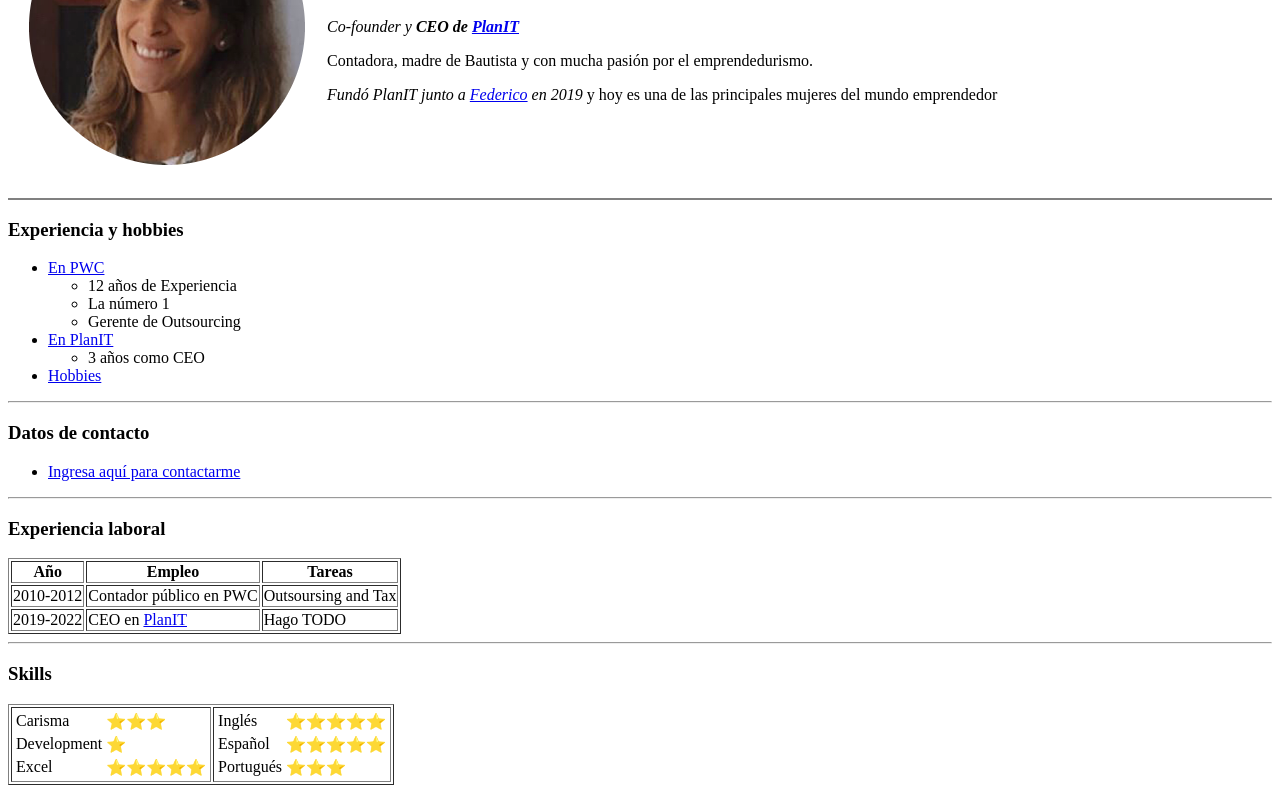
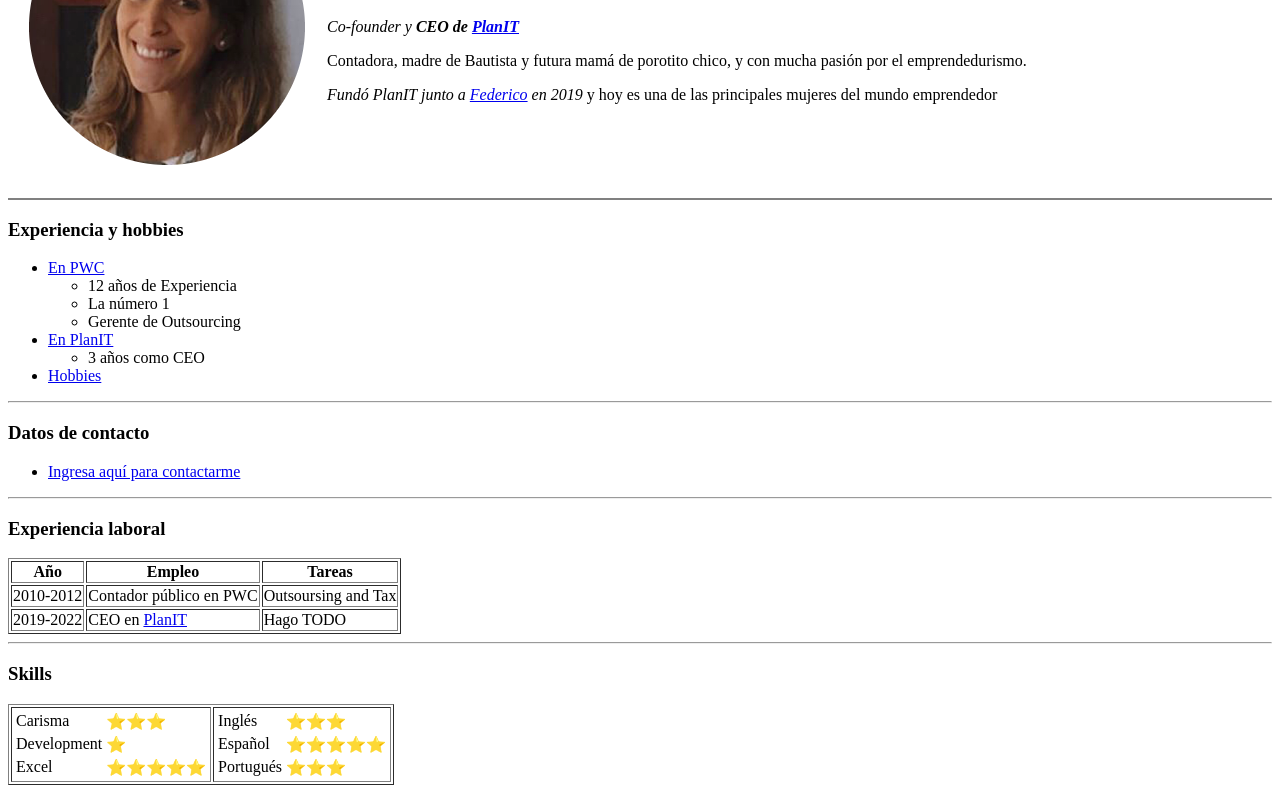
Before and after one commit to federicodev87/CV-Flo, a plain HTML site: page index.html in a window 1280 px wide. Shown: the part 140-933 px from the top of the page. Drawn offline with Linux system fonts and the light colour scheme.

Commit message:
Update index.html

```diff
--- a/index.html
+++ b/index.html
@@ -13,7 +13,7 @@
       <td>
         <h1>Florencia Kalfaian</h1>
         <p><i>Co-founder y <strong>CEO de <a href="https://www.planit.com.uy/">PlanIT</a></strong></i></p>
-        <p>Contadora, madre de Bautista y con mucha pasión por el emprendedurismo.</p>
+        <p>Contadora, madre de Bautista y futura mamá de porotito chico, y con mucha pasión por el emprendedurismo.</p>
         <p><em>Fundó PlanIT junto a <a href="https://ca.slack-edge.com/T0161JJ7NFP-U016SQW8XJL-f3e3734f1731-512">Federico</a> en 2019</em> y hoy es una de las principales mujeres
           del mundo emprendedor</p>
       </td>
@@ -90,7 +90,7 @@
         <table>
           <tr>
             <td>Inglés</td>
-            <td>⭐⭐⭐⭐⭐</td>
+            <td>⭐⭐⭐</td>
           </tr>
           <tr>
             <td>Español</td>
```
